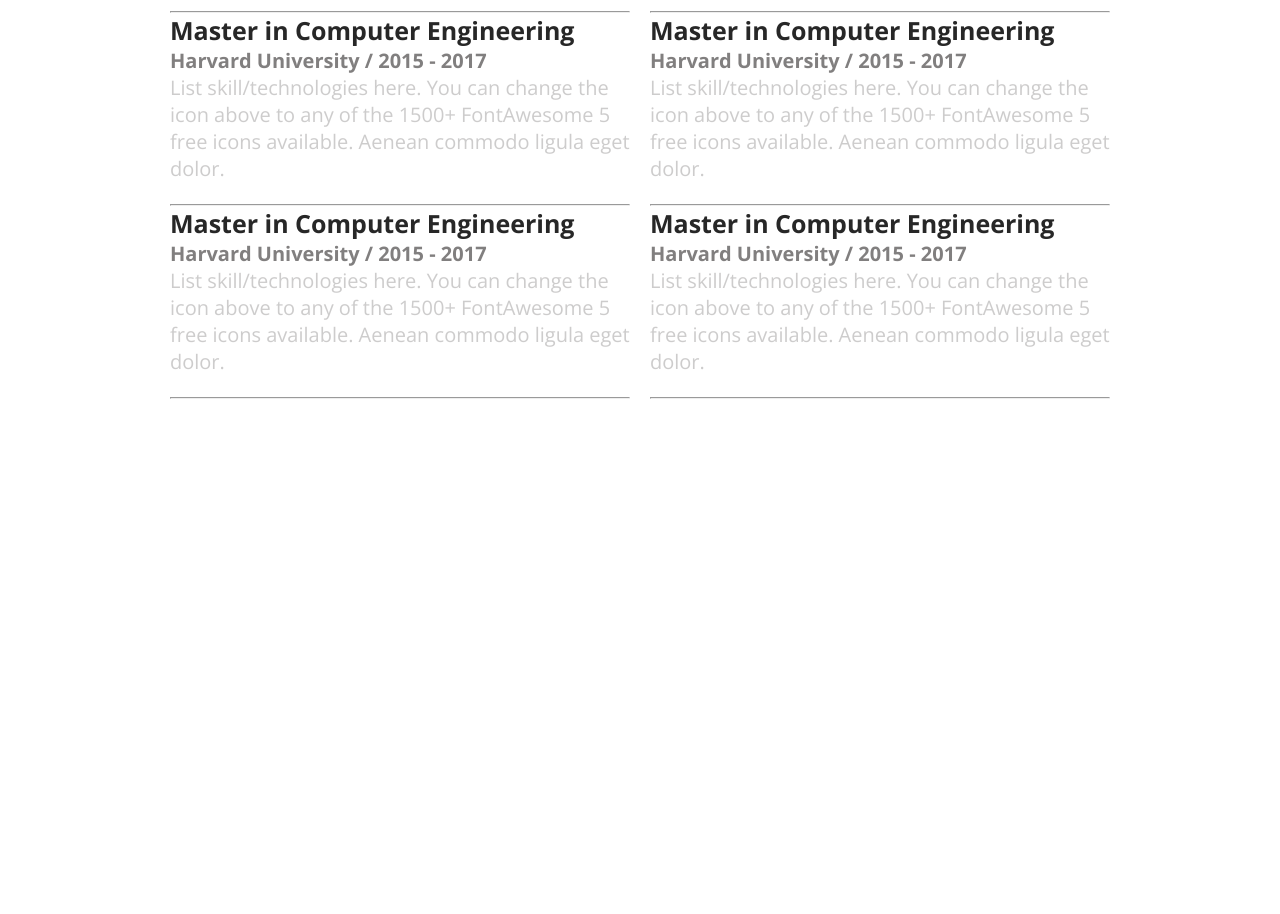
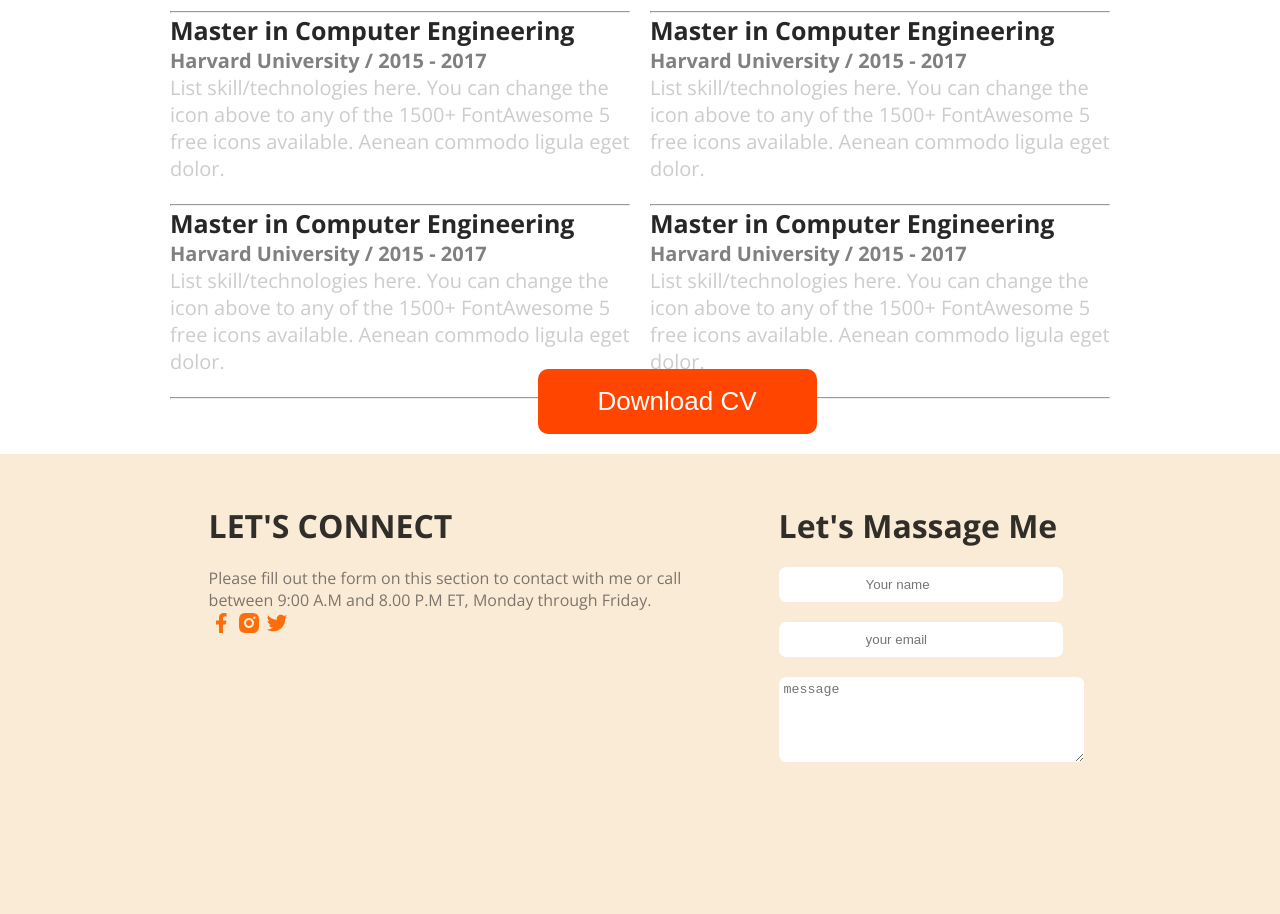
Before and after one commit to suraorhan001/portfolio-project-1, a plain HTML site: page index.html in a window 1280 px wide. Shown: the part 2526-3440 px from the top of the page. Before the commit the page ends 2925 px from the top, so only its background shows below. Drawn offline with nearby package versions, Linux system fonts and the light colour scheme.

Commit message:
project updated

```diff
--- a/index.html
+++ b/index.html
@@ -166,7 +166,29 @@ to any of the 1500+ FontAwesome 5 free icons available. Aenean commodo ligula eg
 
  </div>
 </div>
+
+
  </div>
+          <button class="last-btn">Download CV</button>
 
+       <footer>
+        <div class="f-box1">
+            <h1>LET'S CONNECT</h1>
+            <P>Please fill out the form on this section to contact with me or call between 9:00 A.M and 8.00 P.M ET, Monday through Friday.</P>
+            <div class="icon">
+                <img src="image/icons/facebook.png" alt="">
+                <img src="image/icons/insta.png" alt="">
+                <img src="image/icons/twitter.png" alt="" srcset="">
+            </div>
+        </div>
+        <div class="f-box2">
+            <h1>Let's Massage Me</h1>
+            <form action="">
+                <input type="text" placeholder="Your name"><br>
+                <input type="email" placeholder="your email"><br>
+                <textarea name="" id="" placeholder="message" cols="35" rows="5"></textarea>
+            </form>
+        </div>
+       </footer>
 </body>
 </html>
--- a/style.css
+++ b/style.css
@@ -69,7 +69,16 @@ background-color:rgb(255, 69, 0);
 .s-color{
     color:rgb(255, 69, 0);
 }
-
+.last-btn{
+    background-color:rgb(255, 69, 0);
+    color: white;
+    width: 279px;
+    height: 65px;
+    font-size: 26px;
+    border: none;
+    border-radius: 10px;
+    margin-left: 42%;
+}
 
  /* =====nav end==== */
  .banner{
@@ -218,3 +227,44 @@ background-color:rgb(255, 69, 0);
     color: rgba(129, 127, 127,0.4);
     font-size: 20px;
 }
+footer{
+    display: flex;
+    height: 400px;
+    gap: 30px;
+    background-color: antiquewhite;
+    padding: 30px;
+    margin-top: 20px;
+
+}
+footer h1{
+    opacity: 0.8;
+}
+.f-box1{
+   width: 500px;
+   /* border: 2px solid; */
+   padding: 20px;
+   margin-left: 13%;
+
+}
+.f-box1 p{
+    opacity: 0.5;
+    margin-top:20px ;
+}
+.f-box2{
+   width: 450px;
+   /* border: 2px solid; */
+   padding: 20px;
+
+}
+.f-box2 input{
+    margin-top: 20px;
+    padding: 10px 20px 10px 87px;
+    border-radius: 7px;
+    border: none;
+}
+.f-box2 textarea{
+    margin-top: 20px;
+    border-radius: 7px;
+    padding: 5px;
+    border: none;
+}
```
